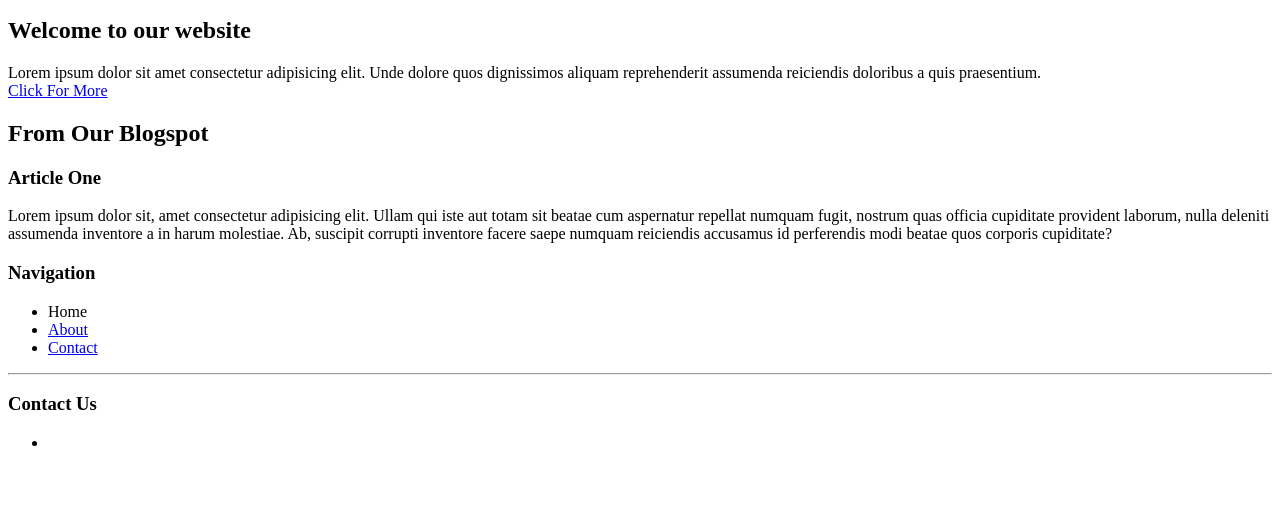
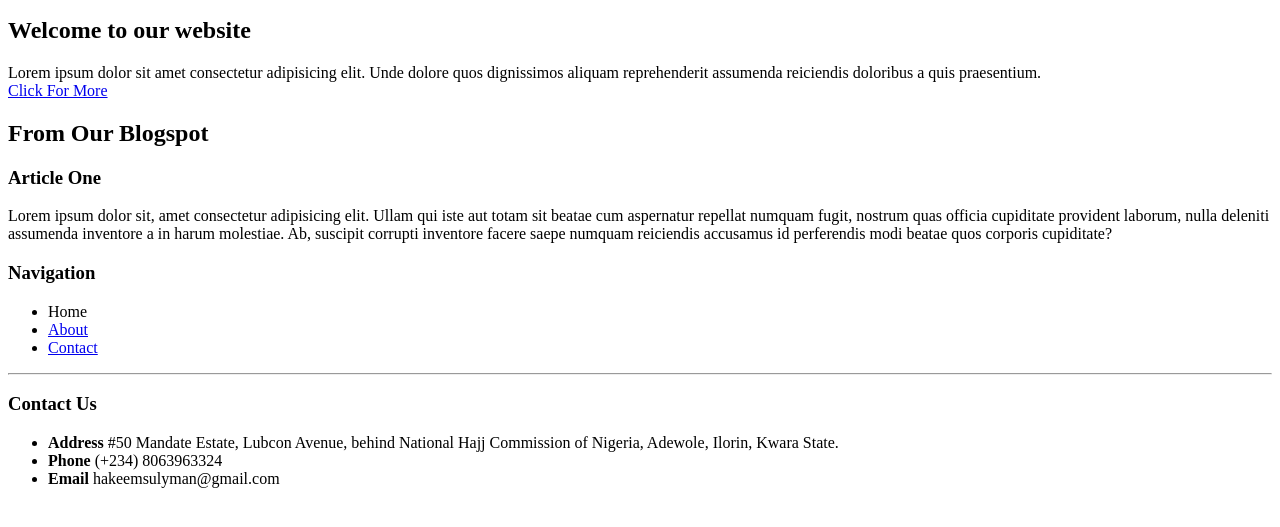
Before and after one commit to Abu-yusroh/html-sandbox, a plain HTML site: page 11_html5_semantics.html in a window 1280 px wide. Shown: the part 101-628 px from the top of the page. Drawn offline with Linux system fonts and the light colour scheme.

Commit message:
Add files via upload

```diff
--- a/11_html5_semantics.html
+++ b/11_html5_semantics.html
@@ -47,7 +47,9 @@
         <hr />
         <h3>Contact Us</h3>
         <ul>
-            <li><strong></strong></li>
+            <li><strong>Address</strong> #50 Mandate Estate, Lubcon Avenue, behind National Hajj Commission of Nigeria, Adewole, Ilorin, Kwara State.</li>
+            <li><strong>Phone</strong> (+234) 8063963324</li>
+            <li><strong>Email</strong> hakeemsulyman@gmail.com</li>
         </ul>
     </div>
 </body>
```
